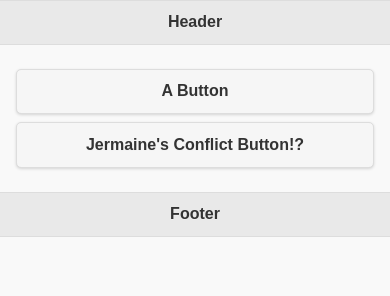
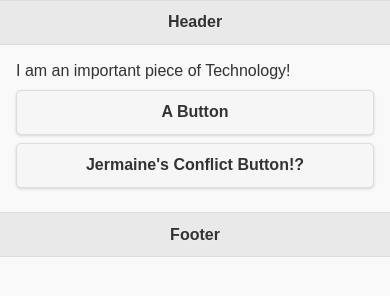
Before and after one commit to erinleaman/Assignment2, a plain HTML site: page www/index.html in a window 390 px wide. Drawn offline with Linux system fonts and the light colour scheme; some packages are replaced by stand-ins of ours.

Commit message:
Added some Content
This was a very big and important change that makes the software super
awesome and stuff

```diff
--- a/www/index.html
+++ b/www/index.html
@@ -23,9 +23,10 @@
             <h1>Header</h1>
         </div>
         <div role="main" class="ui-content">
-
+            <div>I am an important piece of Technology!</div>
             <button onclick="alert('hello world')">A Button</button>
             <button onclick="alert('Muahaha!')">Jermaine's Conflict Button!?</button>
+
 
         </div>
         <div data-role="footer">
```
